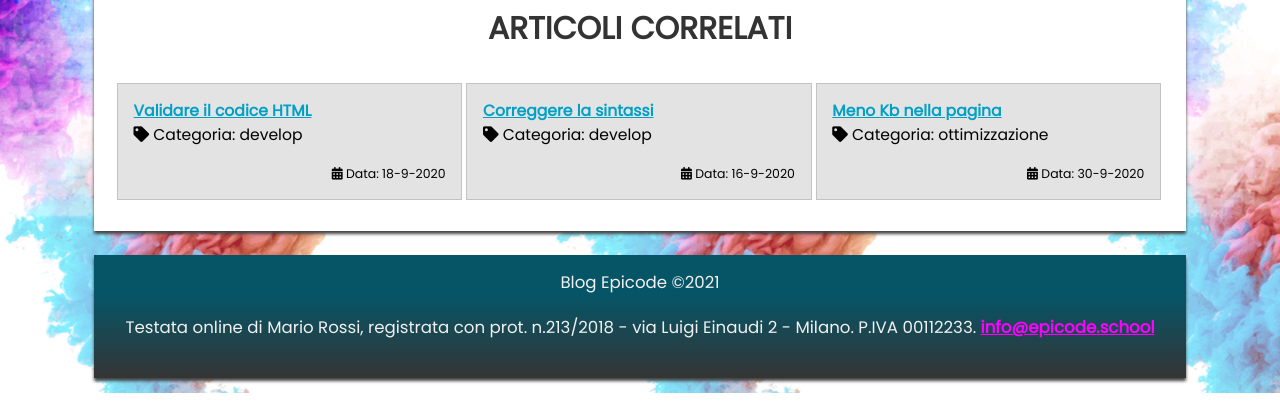
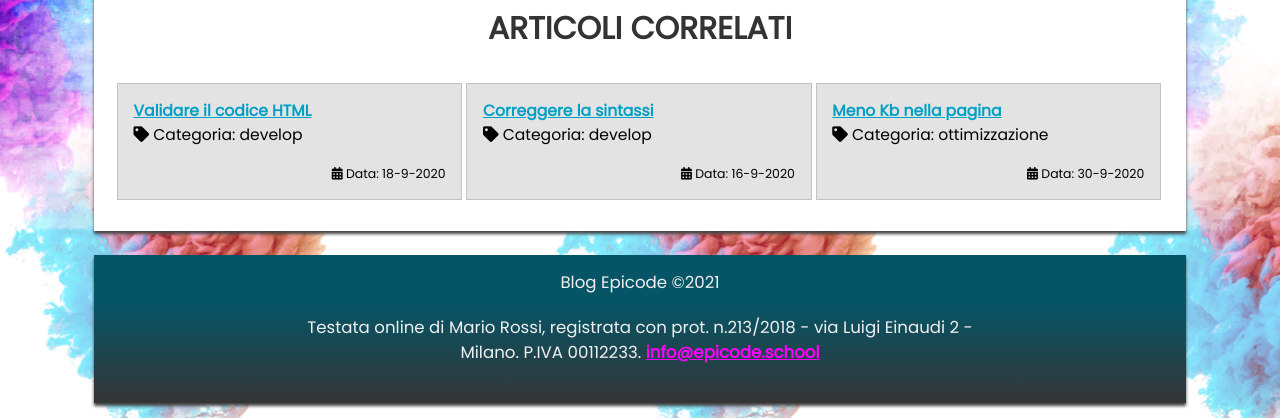
Before and after one commit to GabrielAzamfiri/Pratica-S5-L1, a plain HTML site: page base_di_partenza/index.html in a window 1280 px wide. Shown: the part 1387-1805 px from the top of the page. Before the commit the page ends 1780 px from the top, so only its background shows below. Drawn offline with Linux system fonts and the light colour scheme.

Commit message:
modifica padding footer

```diff
--- a/base_di_partenza/assets/css/style.css
+++ b/base_di_partenza/assets/css/style.css
@@ -312,4 +312,7 @@ footer a {
     width: 33%;
     margin: 0;
   }
+  footer {
+    padding: 1em 11em;
+  }
 }
```
